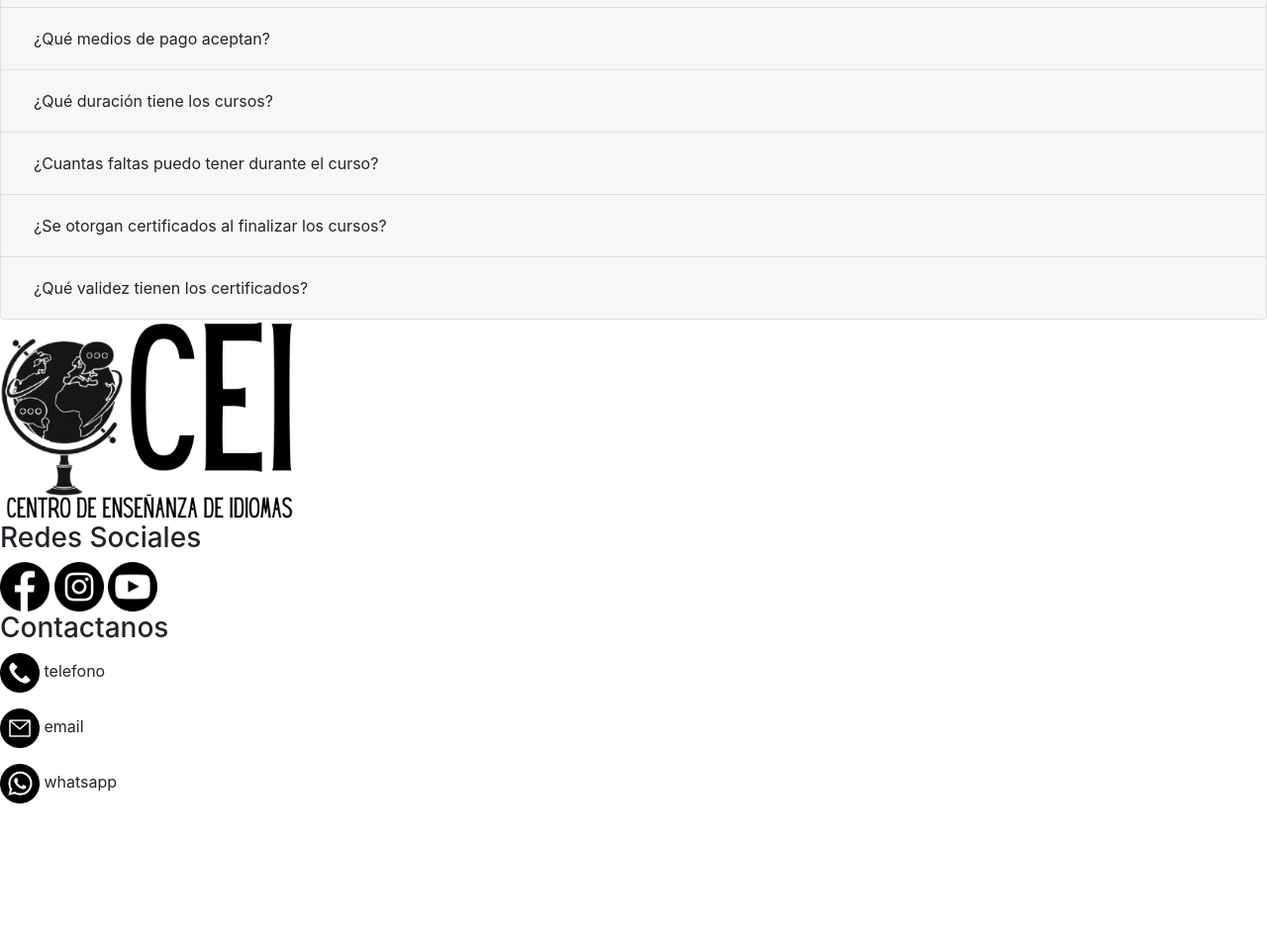
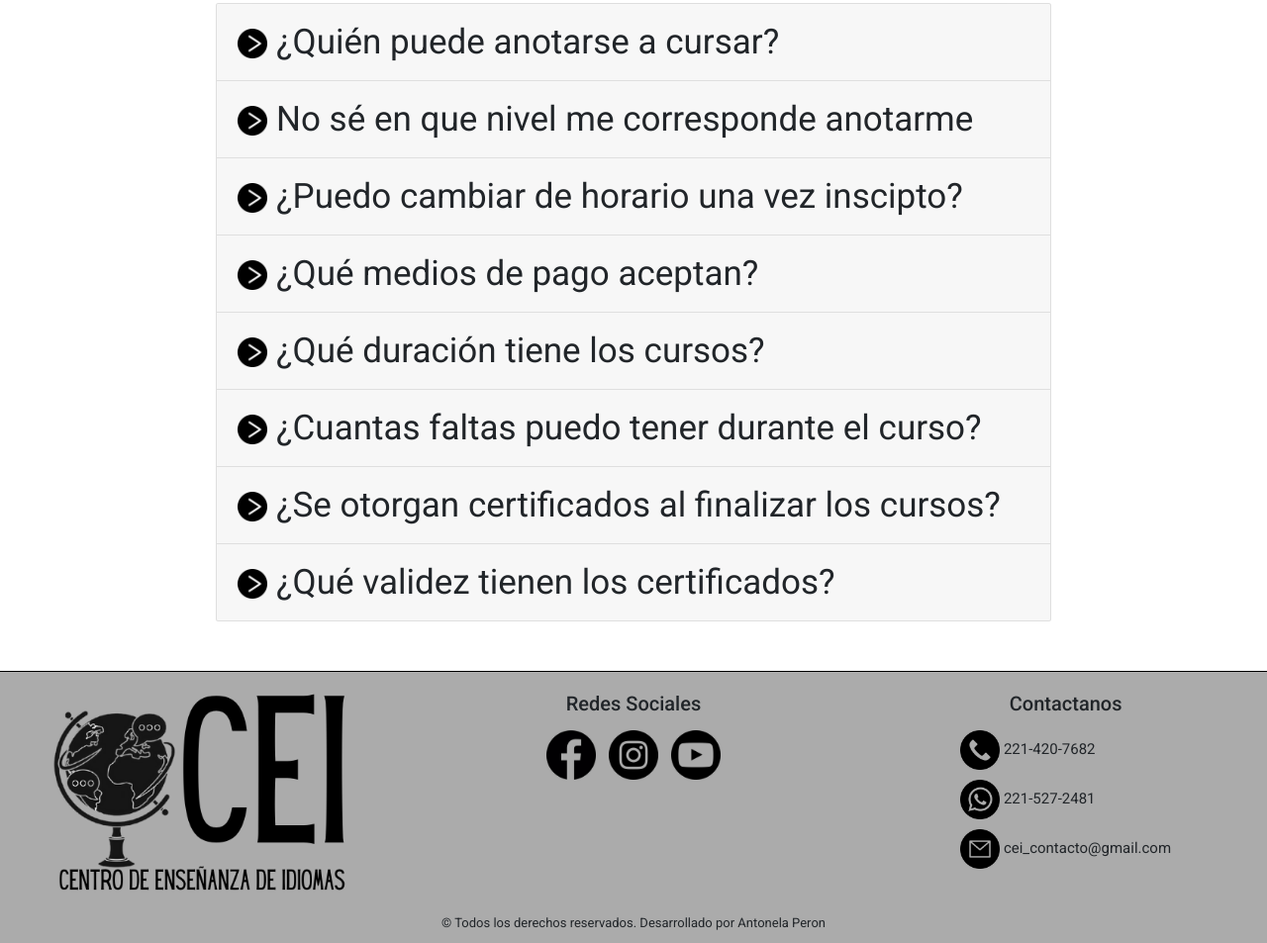
Before and after one commit to Antonela-Peron/cei-desarrollo-web, a website: page pages/preguntas-frecuentes.html in a window 1280 px wide. Shown: the part 507-1460 px from the top of the page at 99% size. Before the commit the page ends 1335 px from the top, so only its background shows below. Drawn offline with nearby package versions, Linux system fonts and the light colour scheme.

Commit message:
modificacion total de estilo en preguntas frecuentes

```diff
--- a/pages/preguntas-frecuentes.html
+++ b/pages/preguntas-frecuentes.html
@@ -1,24 +1,32 @@
 <!DOCTYPE html>
 <html>
 	<head>
-		<meta charset="utf-8">
+		<meta charset="UTF-8">
+	    <meta http-equiv="X-UA-Compatible" content="IE=edge">
+	    <meta name="viewport" content="width=device-width, initial-scale=1.0">
 		<title>CEI - Preguntas Frecuentes</title>
 		<link rel="stylesheet" href="https://cdn.jsdelivr.net/npm/bootstrap@4.6.0/dist/css/bootstrap.min.css" integrity="sha384-B0vP5xmATw1+K9KRQjQERJvTumQW0nPEzvF6L/Z6nronJ3oUOFUFpCjEUQouq2+l" crossorigin="anonymous">
+		<link rel="preconnect" href="https://fonts.googleapis.com">
+		<link rel="preconnect" href="https://fonts.gstatic.com" crossorigin>
+		<link href="https://fonts.googleapis.com/css2?family=Roboto:ital,wght@0,100;0,300;0,400;0,500;0,700;0,900;1,100;1,300;1,400;1,500;1,700;1,900&display=swap" rel="stylesheet">
+		<link rel="stylesheet" href="../css/estilo.css">
 	</head>
-	<body>
+	<body class="container-fluid body__marginYpadding--quitar">
 		<!-- INICIO HEADER -->
-		<header>
+		<header class="container-fluid headFoot__fondo--gris header__borde--inferior">
 			<!-- LOGO DEL LUGAR -->
-			<img src="../assets/logo-cei.png" alt="logo del lugar">
+			<div class="row justify-content-center header__logo--padding">
+				<img src="../assets/logo-cei.png" alt="logo del lugar" class="col-lg-5">
+			</div>
 			<!-- FIN LOGO -->
 			<!-- INICIO BARRA NAVEGACION -->
-			<nav class="navbar navbar-expand-lg navbar-light bg-light">
-				  <button class="navbar-toggler" type="button" data-toggle="collapse" data-target="#navbarNav" aria-controls="navbarNav" aria-expanded="false" aria-label="Toggle navigation">
+			<nav class="navbar navbar-expand-lg navbar-light row nav__fuente--tamaño">
+				  <button class="navbar-toggler col-lg-12" type="button" data-toggle="collapse" data-target="#navbarNav" aria-controls="navbarNav" aria-expanded="false" aria-label="Toggle navigation">
 				    <span class="navbar-toggler-icon"></span>
 				  </button>
-				  <div class="collapse navbar-collapse" id="navbarNav">
-				    <ul class="navbar-nav">
-					      <li class="nav-item">
+				  <div class="collapse navbar-collapse row" id="navbarNav">
+				    <ul class="navbar-nav col col-lg-12 justify-content-around">
+					      <li class="nav-item ">
 					        <a class="nav-link" href="../index.html">INICIO</a>
 					      </li>
 					      <li class="nav-item">
@@ -40,87 +48,87 @@
 		</header>
 		<!-- FIN HEADER -->
 		<!-- INICIO CONTENIDO DE PAGINA -->
-		<main>
+		<main class="row justify-content-center pregFrec__margen--superior">
 			<!-- INICIO PREGUNTAS COLAPSABLES -->
-			<div class="accordion" id="accordionExample">
+			<div class="accordion col-lg-8" id="accordionExample">
 				  <div class="card">
 				    <div class="card-header" id="headingOne">
 				      <h2 class="mb-0">
-				        <button class="btn btn-block text-left" type="button" data-toggle="collapse" data-target="#collapseOne" aria-expanded="true" aria-controls="collapseOne">¿Quién puede anotarse a cursar?</button>
+				        <button class="btn btn-block text-left cuerpo__subtitulos--fuente" type="button" data-toggle="collapse" data-target="#collapseOne" aria-expanded="true" aria-controls="collapseOne"><img src="../assets/mayor-que.png" alt="signo mayor que" width="30px">   ¿Quién puede anotarse a cursar?</button>
 				      </h2>
 				    </div>
 				    <div id="collapseOne" class="collapse" aria-labelledby="headingOne" data-parent="#accordionExample">
-				      <div class="card-body">Dictamos clases para alumnos a partir de los 10 años, sin límite de edad.</div>
+				      <div class="card-body cuerpo__parrafos--fuente cards__respuestas--paddingL">Dictamos clases para alumnos a partir de los 10 años, sin límite de edad.</div>
 				    </div>
 				  </div>
 				  <div class="card">
 				    <div class="card-header" id="headingTwo">
 				      <h2 class="mb-0">
-				        <button class="btn btn-block text-left" type="button" data-toggle="collapse" data-target="#collapseTwo" aria-expanded="true" aria-controls="collapseOne">No sé en que nivel me corresponde anotarme</button>
+				        <button class="btn btn-block text-left cuerpo__subtitulos--fuente" type="button" data-toggle="collapse" data-target="#collapseTwo" aria-expanded="true" aria-controls="collapseOne"><img src="../assets/mayor-que.png" alt="signo mayor que" width="30px">   No sé en que nivel me corresponde anotarme</button>
 				      </h2>
 				    </div>
 				    <div id="collapseTwo" class="collapse" aria-labelledby="headingTwo" data-parent="#accordionExample">
-				      <div class="card-body">Ofrecemos un examen gratuito de nivelación totalmente online para que puedas conocer tu nivel y anotarte en el curso que más te convenga.</div>
+				      <div class="card-body cuerpo__parrafos--fuente cards__respuestas--paddingL">Ofrecemos un examen gratuito de nivelación totalmente online para que puedas conocer tu nivel y anotarte en el curso que más te convenga.</div>
 				    </div>
 				  </div>
 				  <div class="card">
 				    <div class="card-header" id="headingThree">
 				      <h2 class="mb-0">
-				        <button class="btn btn-block text-left collapsed" type="button" data-toggle="collapse" data-target="#collapseThree" aria-expanded="false" aria-controls="collapseThree">¿Puedo cambiar de horario una vez inscipto?</button>
+				        <button class="btn btn-block text-left collapsed cuerpo__subtitulos--fuente" type="button" data-toggle="collapse" data-target="#collapseThree" aria-expanded="false" aria-controls="collapseThree"><img src="../assets/mayor-que.png" alt="signo mayor que" width="30px">   ¿Puedo cambiar de horario una vez inscipto?</button>
 				      </h2>
 				    </div>
 				    <div id="collapseThree" class="collapse" aria-labelledby="headingThree" data-parent="#accordionExample">
-				      <div class="card-body">Se puede cambiar, siempre y cuando haya cupos disponibles en el curso al que querés cambiarte.</div>
+				      <div class="card-body cuerpo__parrafos--fuente cards__respuestas--paddingL">Se puede cambiar, siempre y cuando haya cupos disponibles en el curso al que querés cambiarte.</div>
 				    </div>
 				  </div>
 				  <div class="card">
 				    <div class="card-header" id="headingFour">
 				      <h2 class="mb-0">
-				        <button class="btn btn-block text-left collapsed" type="button" data-toggle="collapse" data-target="#collapseFour" aria-expanded="false" aria-controls="collapseFour">¿Qué medios de pago aceptan?</button>
+				        <button class="btn btn-block text-left collapsed cuerpo__subtitulos--fuente" type="button" data-toggle="collapse" data-target="#collapseFour" aria-expanded="false" aria-controls="collapseFour"><img src="../assets/mayor-que.png" alt="signo mayor que" width="30px">   ¿Qué medios de pago aceptan?</button>
 				      </h2>
 				    </div>
 				    <div id="collapseFour" class="collapse" aria-labelledby="headingTFour" data-parent="#accordionExample">
-				      <div class="card-body">Aceptamos todos los medios de pago: efectivo, tarjetas de débito, crédito, depósitos y transferencias bancarias.<br>En caso de abonar por transferencia o depósito, deben enviarse los comprobantes correspondientes a cei_contacto@gmail.com</div>
+				      <div class="card-body cuerpo__parrafos--fuente cards__respuestas--paddingL">Aceptamos todos los medios de pago: efectivo, tarjetas de débito, crédito, depósitos y transferencias bancarias.<br>En caso de abonar por transferencia o depósito, deben enviarse los comprobantes correspondientes a cei_contacto@gmail.com</div>
 				    </div>
 				  </div>
 				  <div class="card">
 				    <div class="card-header" id="headingFive">
 				      <h2 class="mb-0">
-				        <button class="btn btn-block text-left" type="button" data-toggle="collapse" data-target="#collapseFive" aria-expanded="true" aria-controls="collapseFive">¿Qué duración tiene los cursos?</button>
+				        <button class="btn btn-block text-left cuerpo__subtitulos--fuente" type="button" data-toggle="collapse" data-target="#collapseFive" aria-expanded="true" aria-controls="collapseFive"><img src="../assets/mayor-que.png" alt="signo mayor que" width="30px">   ¿Qué duración tiene los cursos?</button>
 				      </h2>
 				    </div>
 				    <div id="collapseFive" class="collapse" aria-labelledby="headingFive" data-parent="#accordionExample">
-				      <div class="card-body">Nuestros cursos tienen una duración de 8 meses divididos en dos cuatrimestres. De inicio de marzo a fin de junio y de inicio de agosto a fin de noviembre.</div>
+				      <div class="card-body cuerpo__parrafos--fuente cards__respuestas--paddingL">Nuestros cursos tienen una duración de 8 meses divididos en dos cuatrimestres. De inicio de marzo a fin de junio y de inicio de agosto a fin de noviembre.</div>
 				    </div>
 				  </div>
 				  <div class="card">
 				    <div class="card-header" id="headingSix">
 				      <h2 class="mb-0">
-				        <button class="btn btn-block text-left" type="button" data-toggle="collapse" data-target="#collapseSix" aria-expanded="true" aria-controls="collapseSix">¿Cuantas faltas puedo tener durante el curso?</button>
+				        <button class="btn btn-block text-left cuerpo__subtitulos--fuente" type="button" data-toggle="collapse" data-target="#collapseSix" aria-expanded="true" aria-controls="collapseSix"><img src="../assets/mayor-que.png" alt="signo mayor que" width="30px">   ¿Cuantas faltas puedo tener durante el curso?</button>
 				      </h2>
 				    </div>
 				    <div id="collapseSix" class="collapse" aria-labelledby="headingSix" data-parent="#accordionExample">
-				      <div class="card-body">Podés tener 3 faltas injustificadas por cuatrimestre y 3 más justificadas. Para evitar atrasarse demasiado con el contenido de los cursos, las faltas no son acumulables de un cuatrimestre al otro.<br>Las faltas pueden ser justificadas con certificado médico, laboral, de estudio, o comporbantes de viaje, y deben ser enviados a cei_contacto@gmail.com</div>
+				      <div class="card-body cuerpo__parrafos--fuente cards__respuestas--paddingL">Podés tener 3 faltas injustificadas por cuatrimestre y 3 más justificadas. Para evitar atrasarse demasiado con el contenido de los cursos, las faltas no son acumulables de un cuatrimestre al otro.<br>Las faltas pueden ser justificadas con certificado médico, laboral, de estudio, o comporbantes de viaje, y deben ser enviados a cei_contacto@gmail.com</div>
 				    </div>
 				  </div>
 				  <div class="card">
 				    <div class="card-header" id="headingSeven">
 				      <h2 class="mb-0">
-				        <button class="btn btn-block text-left" type="button" data-toggle="collapse" data-target="#collapseSeven" aria-expanded="true" aria-controls="collapseSeven">¿Se otorgan certificados al finalizar los cursos?</button>
+				        <button class="btn btn-block text-left cuerpo__subtitulos--fuente" type="button" data-toggle="collapse" data-target="#collapseSeven" aria-expanded="true" aria-controls="collapseSeven"><img src="../assets/mayor-que.png" alt="signo mayor que" width="30px">   ¿Se otorgan certificados al finalizar los cursos?</button>
 				      </h2>
 				    </div>
 				    <div id="collapseSeven" class="collapse" aria-labelledby="headingSeven" data-parent="#accordionExample">
-				      <div class="card-body">Si, se otorga un certificado por la finalización de cada nivel de idioma cursado, completado y aprobado.</div>
+				      <div class="card-body cuerpo__parrafos--fuente cards__respuestas--paddingL">Si, se otorga un certificado por la finalización de cada nivel de idioma cursado, completado y aprobado.</div>
 				    </div>
 				  </div>
 				  <div class="card">
 				    <div class="card-header" id="headingEight">
 				      <h2 class="mb-0">
-				        <button class="btn btn-block text-left" type="button" data-toggle="collapse" data-target="#collapseEight" aria-expanded="true" aria-controls="collapseEight">¿Qué validez tienen los certificados?</button>
+				        <button class="btn btn-block text-left cuerpo__subtitulos--fuente" type="button" data-toggle="collapse" data-target="#collapseEight" aria-expanded="true" aria-controls="collapseEight"><img src="../assets/mayor-que.png" alt="signo mayor que" width="30px">   ¿Qué validez tienen los certificados?</button>
 				      </h2>
 				    </div>
 				    <div id="collapseEight" class="collapse" aria-labelledby="headingEight" data-parent="#accordionExample">
-				      <div class="card-body">Nuestros cursos y certificados estan avalados por el Ministerio de Educacíón por lo que tienen validez en toda la República Argentina. Además, el plan de estudios responde a los objetivos y metas establecidas por el Marco Común Europeo de Referencia (MCER), pudiendo obtenerse así equivalencias internacionales con los Centros de Idiomas más destacados de Europa y Estados Unidos.<br>Para obtener información más detallada al respecto contactate con nosotros por cualquiera de nuestros medios de comunicación.</div>
+				      <div class="card-body cuerpo__parrafos--fuente cards__respuestas--paddingL">Nuestros cursos y certificados estan avalados por el Ministerio de Educacíón por lo que tienen validez en toda la República Argentina. Además, el plan de estudios responde a los objetivos y metas establecidas por el Marco Común Europeo de Referencia (MCER), pudiendo obtenerse así equivalencias internacionales con los Centros de Idiomas más destacados de Europa y Estados Unidos.<br>Para obtener información más detallada al respecto contactate con nosotros por cualquiera de nuestros medios de comunicación.</div>
 				    </div>
 				  </div>
 			</div>
@@ -128,31 +136,40 @@
 		</main>
 		<!-- FIN CONTENIDO DE PAGINA -->
 		<!-- INICIO DEL FOOTER -->
-		<footer>
+		<footer class="row justify-content-around headFoot__fondo--gris footer__borde--superior index__margen--superior footer__padding--top">
 			<!-- INICIO LOGO -->
-			<div>
-				<a href="../index.html"><img src="../assets/logo-cei.png" alt="logo del lugar" width="300px"></a>
+			<div class="col-lg-4 footer__flex ">
+				<a href="index.html"><img src="../assets/logo-cei.png" alt="logo del lugar" width="300px"></a>
 			</div>
 			<!-- FIN LOGO -->
 			<!-- INICIO LINKS DE REDES -->
-			<div>
-				<h3>Redes Sociales</h3>
-				<a href="https://www.facebook.com"><img src="../assets/facebook.png" alt="logo de facebook" width="50px"></a>
-				<a href="https://www.instagram.com"><img src="../assets/instagram.png" alt="logo de instagram" width="50px"></a>
-				<a href="https://www.youtube.com"><img src="../assets/youtube.png" alt="logo de youtube" width="50px"></a>
+			<div class="col-lg-4 footer__flex">
+				<h3 class="footer__subtitulo--fuente footer__subtitulo--paddingB ">Redes Sociales</h3>
+				<div>
+					<a href="https://www.facebook.com"><img src="../assets/facebook.png" alt="logo de facebook" class="footer__iconos--margin" width="50px"></a>
+					<a href="https://www.intagram.com"><img src="../assets/instagram.png" alt="logo de instagram"  class="footer__iconos--margin" width="50px"></a>
+					<a href="https://www.youtube.com"><img src="../assets/youtube.png" alt="logo de youtube" class="footer__iconos--margin" width="50px"></a>
+				</div>
 			</div>
 			<!-- FIN LINKS DE REDES -->
 			<!-- INICIO DATOS DE CONTACTO -->
-			<div>
-				<h3>Contactanos</h3>
-				<p><img src="../assets/telefono.png" alt="logo de telefono" width="40px">   telefono</p>
-				<p><img src="../assets/email.png" alt="logo de email" width="40px">   email</p>
-				<p><img src="../assets/whatsapp.png" alt="logo de whatsapp" width="40px">   whatsapp</p>
+			<div class="col-lg-4 footer__flex ">
+				<h3 class="footer__subtitulo--fuente footer__subtitulo--paddingB">Contactanos</h3>
+				<div>
+					<p class="footer__info--fuente"><img src="../assets/telefono.png" alt="logo de telefono" width="40px">    221-420-7682</p>
+					<p class="footer__info--fuente"><img src="../assets/whatsapp.png" alt="logo de whatsapp" width="40px">   221-527-2481</p>
+					<p class="footer__info--fuente"><img src="../assets/email.png" alt="logo de email" width="40px">   cei_contacto@gmail.com</p>
+				</div>
 			</div>
 			<!-- FIN DATOS DE CONTACTO -->
 		</footer>
 		<!-- FIN FOOTER -->
-			<!-- LINKS DE JAVA PARA COMPONENTES DE BOOTSTRAP -->
+		<!-- INICIO COPYRIGHT -->
+		<div class="row justify-content-center headFoot__fondo--gris footer__padding--top">
+			<p class="col-lg-6 copy__fuente">© Todos los derechos reservados. Desarrollado por Antonela Peron</p>
+		</div>
+		<!-- FIN COPYRIGHT -->
+		<!-- LINKS DE JAVA PARA COMPONENTES DE BOOTSTRAP -->
 		<script src="https://code.jquery.com/jquery-3.5.1.slim.min.js" integrity="sha384-DfXdz2htPH0lsSSs5nCTpuj/zy4C+OGpamoFVy38MVBnE+IbbVYUew+OrCXaRkfj" crossorigin="anonymous"></script>
 		<script src="https://cdn.jsdelivr.net/npm/bootstrap@4.6.0/dist/js/bootstrap.bundle.min.js" integrity="sha384-Piv4xVNRyMGpqkS2by6br4gNJ7DXjqk09RmUpJ8jgGtD7zP9yug3goQfGII0yAns" crossorigin="anonymous"></script>
 	</body>
--- a/scss/_flexYbox.scss
+++ b/scss/_flexYbox.scss
@@ -31,10 +31,16 @@
 }
 .footer__padding--top{
 	padding-top: 20px;
+}
 .footer__subtitulo--paddingB{
 	padding-bottom: 10px;
-}
 }
 .footer__iconos--margin{
 	margin: 0px 5px;
 }
+.cards__respuestas--paddingL{
+	padding: 0px 50px;
+}
+.pregFrec__margen--superior{
+	margin-top: 50px;
+}
```
Also changed, not shown: assets/mayor-que.png (added), css/estilo.css.
